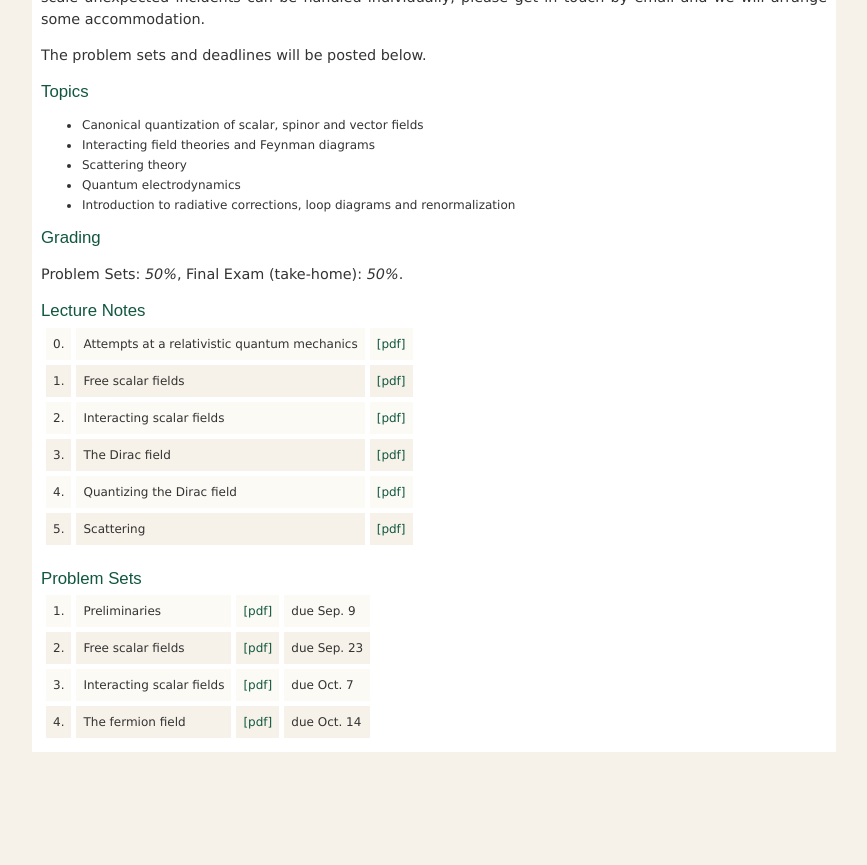
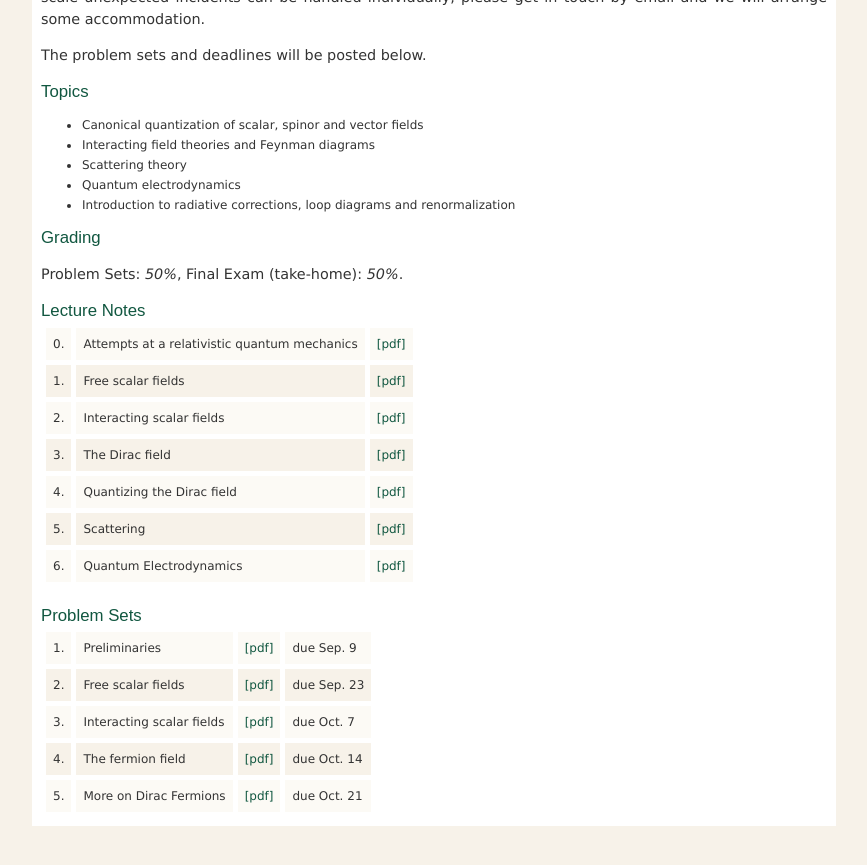
Before and after one commit to jozefdudek/personal_website, a Jekyll site: the page built from Phys721.html, in a window 1280 px wide and 900 px high, scrolled down 1492 px. Shown: the top 865 px of the window, without its empty margins (192-1059 px from the left). Built offline with Jekyll 4.4.1, drawn with Linux system fonts in a browser that asks for light colours; before the commit the page ends 2318 px from its top, so only the background shows below that.

Commit message:
added hw and QED notes

```diff
--- a/Phys721.html
+++ b/Phys721.html
@@ -187,7 +187,7 @@
       </td>
     </tr>
 
-<!--
+
 
     <tr class="highlights">
       <td class="highlights"> 6. </td>
@@ -197,6 +197,8 @@
       </td>
     </tr>
 
+
+    <!--
 
     <tr class="highlights">
       <td class="highlights"> 7. </td>
@@ -279,18 +281,17 @@
         <td class="highlights">due Oct. 14</td>
       </tr>
 
-        <!--
 
         <tr class="highlights">
-        <td class="highlights"> 6. </td>
-        <td class="highlights">Gamma matrices and quantized fermions</td>
+        <td class="highlights"> 5. </td>
+        <td class="highlights">More on Dirac Fermions</td>
         <td class="highlights">
-          <a href="https://wm1693.box.com/s/3vkfb1admbn5v1hxioqbz6uocx6haw6n">[pdf]</a>
+          <a href="https://wm1693.box.com/s/w7uelbki7qdrjfmdg1n2r90xaf6rwcad">[pdf]</a>
         </td>
-        <td class="highlights">due Oct. 20</td>
+        <td class="highlights">due Oct. 21</td>
       </tr>
 
-
+<!--
 
           <tr class="highlights">
         <td class="highlights"> 7. </td>
```
